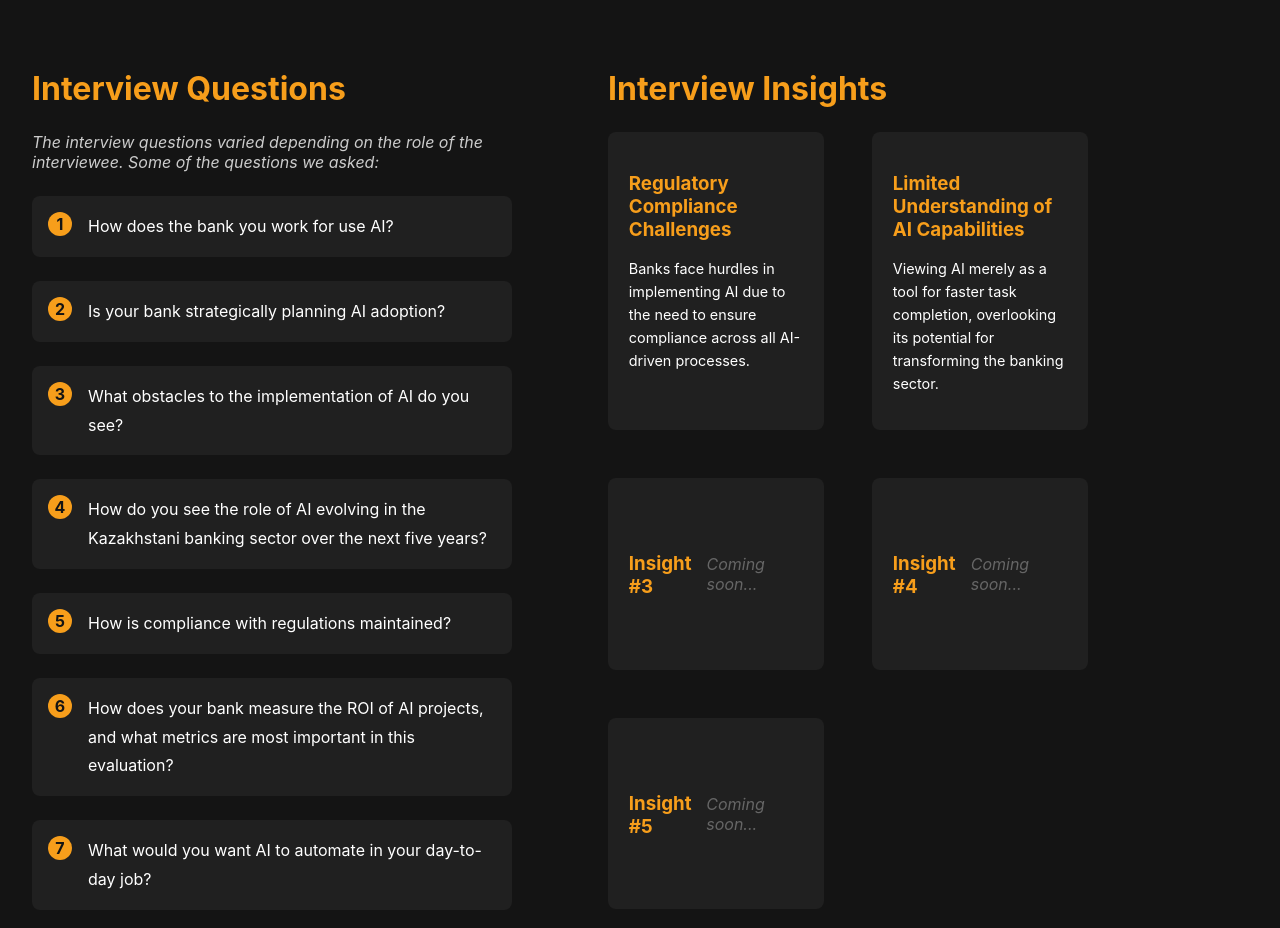
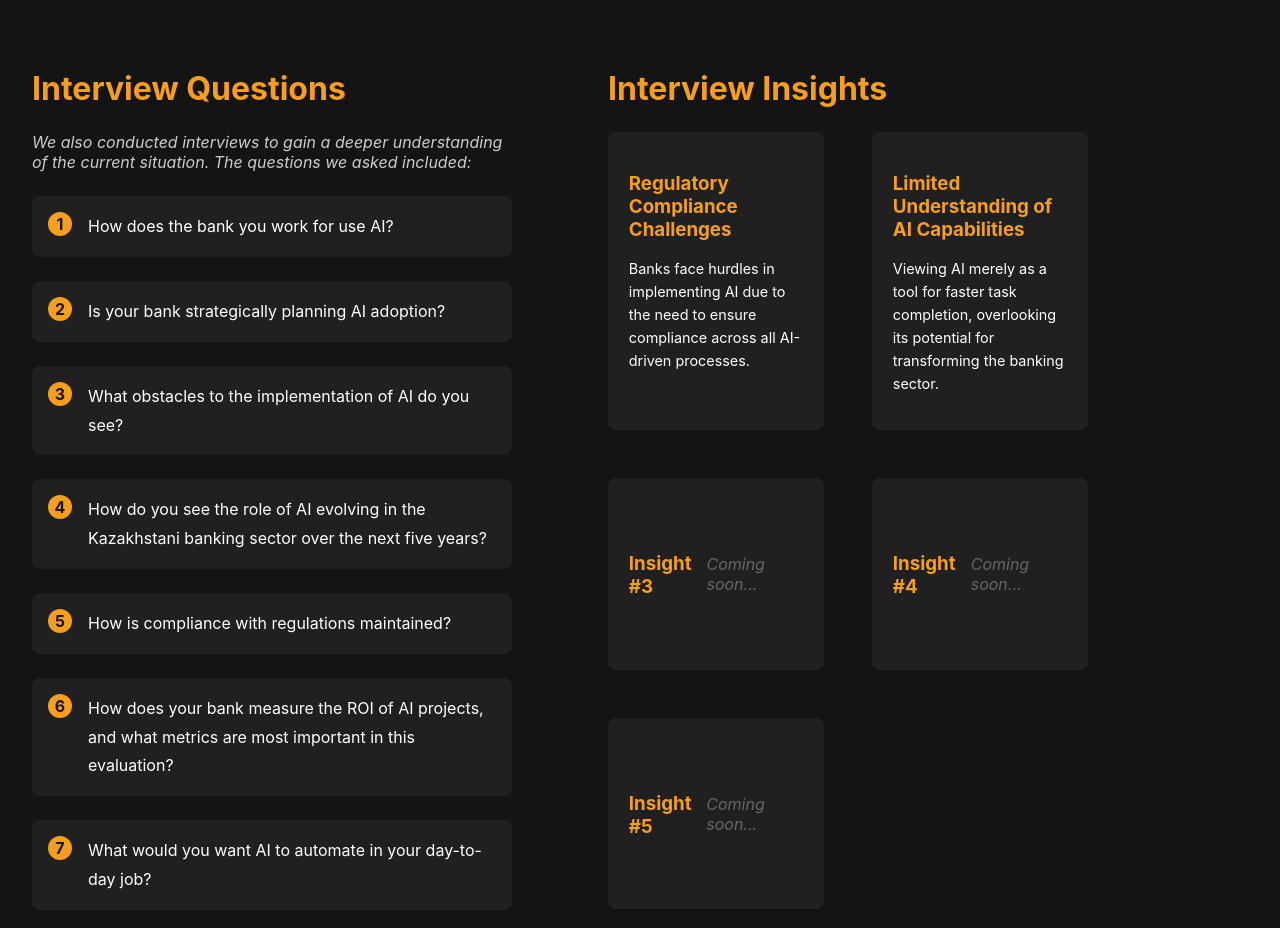
Before and after one commit to Nazym-MU/mastercard-project, a React (Create React App) app: page / in a window 1280 px wide. Shown: the part 6780-7708 px from the top of the page. Built offline with nearby package versions, Linux system fonts and the light colour scheme; a web font is replaced by a local one.

Commit message:
Update content of interview page

```diff
--- a/src/components/Interview.js
+++ b/src/components/Interview.js
@@ -30,7 +30,7 @@ const Interview = () => {
       <div className="interview-content">
         <div className="questions-side">
           <h2>Interview Questions</h2>
-          <p className="interview-intro">The interview questions varied depending on the role of the interviewee. Some of the questions we asked:</p>
+          <p className="interview-intro">We also conducted interviews to gain a deeper understanding of the current situation. The questions we asked included:</p>
           <ul className="question-list">
             {questions.map((question, index) => (
               <li key={index} className="question-item">
```
